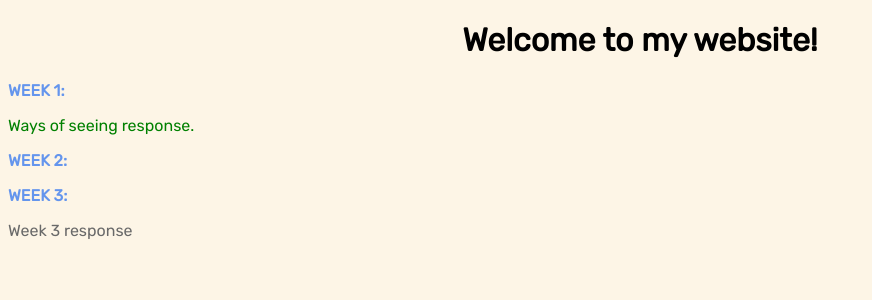
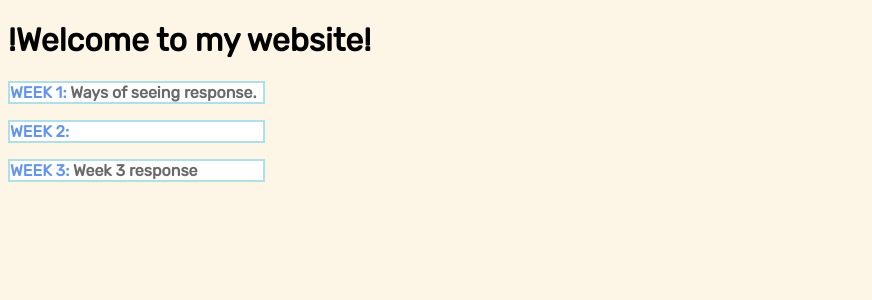
Before and after one commit to jkjaykang/jkjaykang.github.io, a PHP site: page / in a window 1280 px wide. Shown: the top 300 px of the page, without its empty margins (0-872 px from the left). Run offline with PHP 8.4, Linux system fonts and the light colour scheme.

Commit message:
css edit

```diff
--- a/homePageStyleSheet.css
+++ b/homePageStyleSheet.css
@@ -4,32 +4,38 @@ body
     font-family: 'Rubik', serif
 }
 
-h1
-{
+h1 {
+    /*height: 70px;
     font-weight: bolder;
+    padding: 10px;
+    background-color: rgb(255,255,255);
     text-align: center;
+    border: 2px solid powderblue;*/
 }
 
-a
+
+a:link
 {
     text-decoration: none;
-    color: green;
+    color: dimgray;
 }
 
 a:hover
 {
     color: red;
+    font-size: 18px;
 }
 
 a:visited
 {
-    color: yellow;
+    color: cadetblue;
 }
 
 
-
-.Chapter
-{
+.Chapter {
+    width: 20%;
+    background-color: rgb(255,255,255);
+    border: 2px solid powderblue;
     font-weight: bolder;
     color: cornflowerblue;
 }
--- a/index.html
+++ b/index.html
@@ -8,16 +8,17 @@
 </head>
 <body>
     <h1>
-        Welcome to my website!
+        !Welcome to my website!
     </h1>
 
     <p class="Chapter">
         WEEK 1:
+        <a href="/Week1/seeing.html" target="_blank">
+            Ways of seeing response.
+        </a>
     </p>
 
-    <a href="/Week1/seeing.html" target="_blank" >
-        Ways of seeing response.
-    </a>
+
 
     <p class="Chapter">
         WEEK 2:
@@ -25,11 +26,12 @@
 
     <p class="Chapter">
         WEEK 3:
+        <a href="/Week3/WebResponse.html" target="_blank">
+            Week 3 response
+        </a>
     </p>
 
-    <a href="/Week3/WebResponse.html" target="_blank" style="color:dimgray">
-        Week 3 response
-    </a>
+
 
 </body>
 </html>
```
